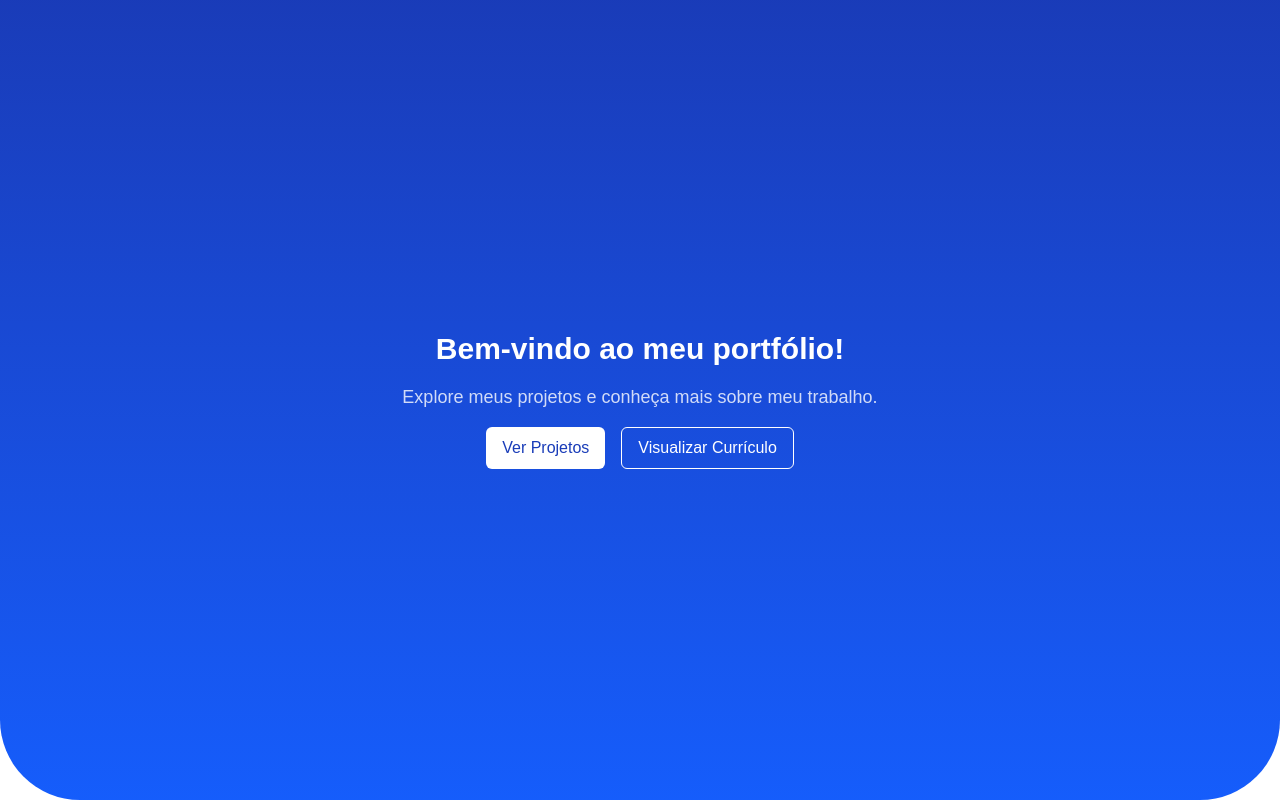
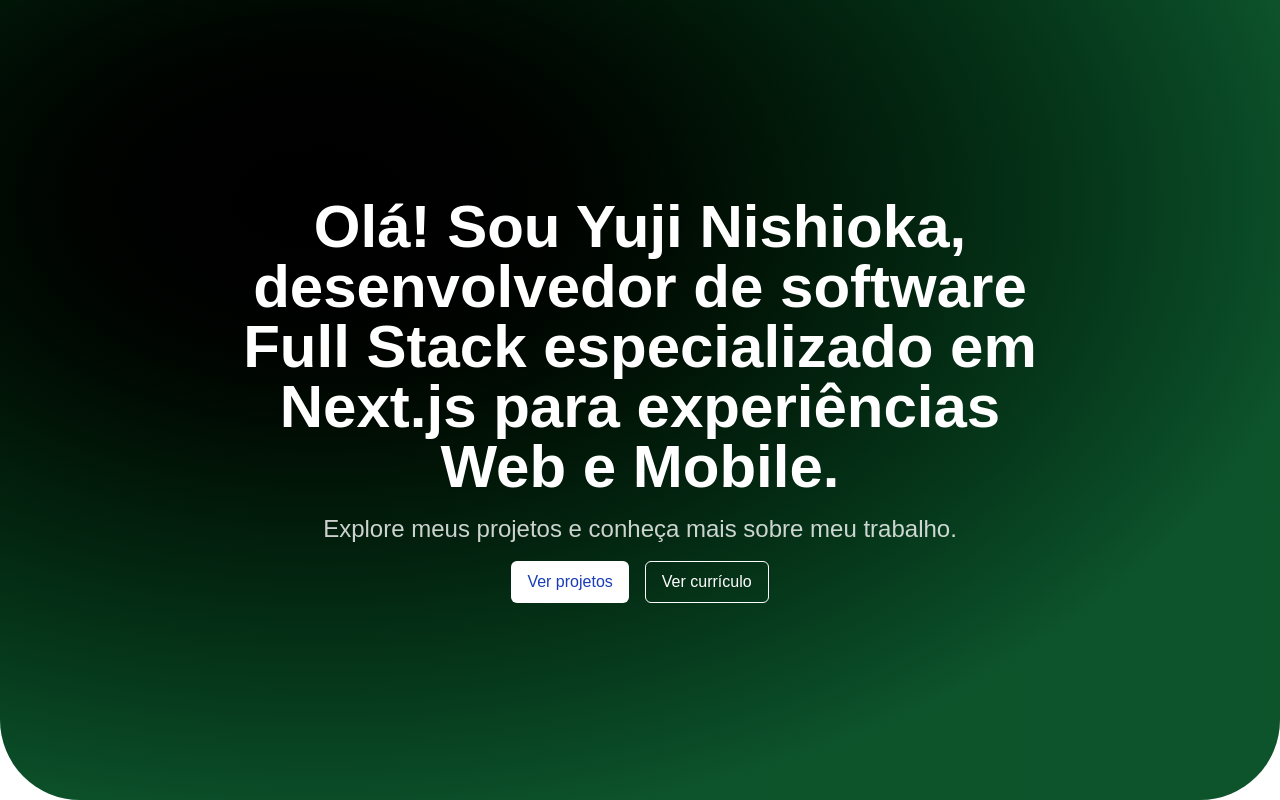
Before and after one commit to yujinishioka/portfolio, a Next.js app in the folder portfolio/: page / in a window 1280 px wide. Built offline with nearby package versions, Linux system fonts and the light colour scheme.

Commit message:
feat: hero section

```diff
--- a/portfolio/src/components/molecules/CallToActionText.tsx
+++ b/portfolio/src/components/molecules/CallToActionText.tsx
@@ -1,15 +1,16 @@
 'use client';
 
 import { Button } from "@/components/atoms/Button";
+import { HomeData } from "@/types/home";
 
-export default function CallToActionText() {
+export default function CallToActionText(data: Readonly<HomeData>) {
   return (
-    <div className="text-center space-y-4">
-      <h1 className="text-3xl font-bold text-white">Bem-vindo ao meu portfólio!</h1>
-      <p className="text-lg text-white/80">Explore meus projetos e conheça mais sobre meu trabalho.</p>
+    <div className="text-center space-y-4 max-w-[66%]">
+      <h1 className="text-6xl font-bold text-white">{data.hero}</h1>
+      <p className="text-2xl text-white/80">{data.description}</p>
       <div className="flex justify-center gap-4">
-        <Button variant="default">Ver Projetos</Button>
-        <Button variant="outline" className="text-white border-white">Visualizar Currículo</Button>
+        <Button variant="default">{data.button1}</Button>
+        <Button variant="outline" className="text-white border-white">{data.button2}</Button>
       </div>
     </div>
   );
--- a/portfolio/src/components/organisms/HeroSection.tsx
+++ b/portfolio/src/components/organisms/HeroSection.tsx
@@ -1,9 +1,12 @@
 import CallToActionText from "@/components/molecules/CallToActionText";
+import homeData from "@/data/home.json";
+import { HomeData } from "@/types/home";
 
 export default function HeroSection() {
+  const typedHomeData = homeData as HomeData;
   return (
-    <section className="h-screen bg-gradient-to-b from-blue-800 to-blue-600 rounded-b-[80px] flex items-center justify-center px-4">
-      <CallToActionText />
+    <section className="h-screen bg-radial-[at_25%_25%] from-black to-green-900 to-75% rounded-b-[80px] flex items-center justify-center px-4">
+      <CallToActionText {...typedHomeData} />
     </section>
   );
 }
--- a/portfolio/src/data/home.json
+++ b/portfolio/src/data/home.json
@@ -1,3 +1,6 @@
 {
-  "name": "Vinicius Yuji Nishioka"
+  "hero": "Olá! Sou Yuji Nishioka, desenvolvedor de software Full Stack especializado em Next.js para experiências Web e Mobile.",
+  "description": "Explore meus projetos e conheça mais sobre meu trabalho.",
+  "button1": "Ver projetos",
+  "button2": "Ver currículo"
 }
--- /dev/null
+++ b/portfolio/src/types/home.ts
@@ -0,0 +1,6 @@
+export interface HomeData {
+  hero: string;
+  description: string;
+  button1: string;
+  button2: string;
+}
```
